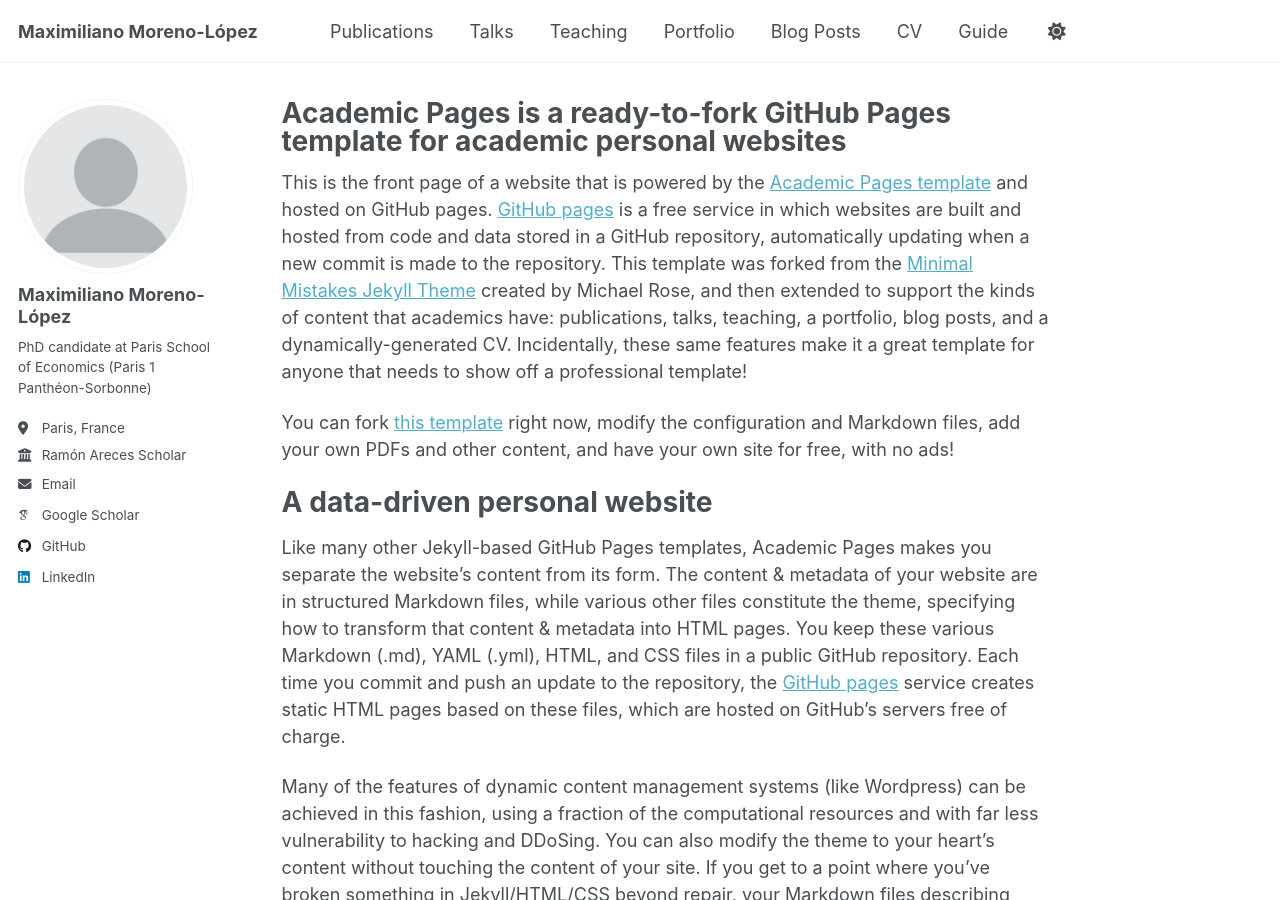
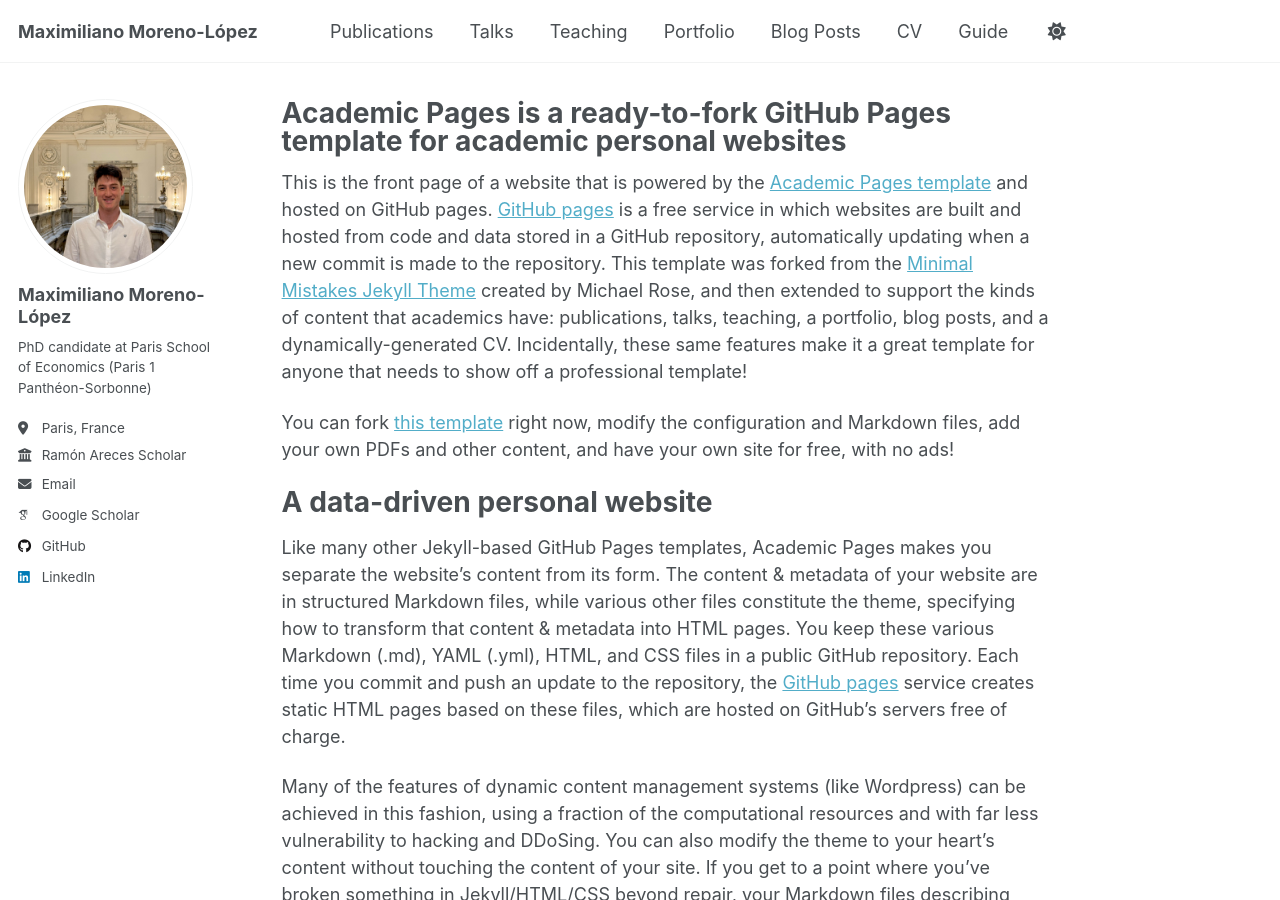
Before and after one commit to MaximilianoMoreno-Lopez/MaximilianoMoreno-Lopez.github.io, a Jekyll site: the page built from _pages/about.md, in a window 1280 px wide and 900 px high. Built offline with Jekyll 4.4.1, drawn with Linux system fonts in a browser that asks for light colours; some web fonts are replaced; a script that is not in the unit is left out.

Commit message:
Update _config.yml
foto

```diff
--- a/_config.yml
+++ b/_config.yml
@@ -20,7 +20,7 @@
 # Site Author
 author:
   name             : "Maximiliano Moreno-López"
-  avatar           : "profile.png"
+  avatar           : "foto maxi.png"
   pronouns         : #"he/him"
   bio              : "PhD candidate at Paris School of Economics (Paris 1 Panthéon-Sorbonne)"
   location         : "Paris, France"
```
